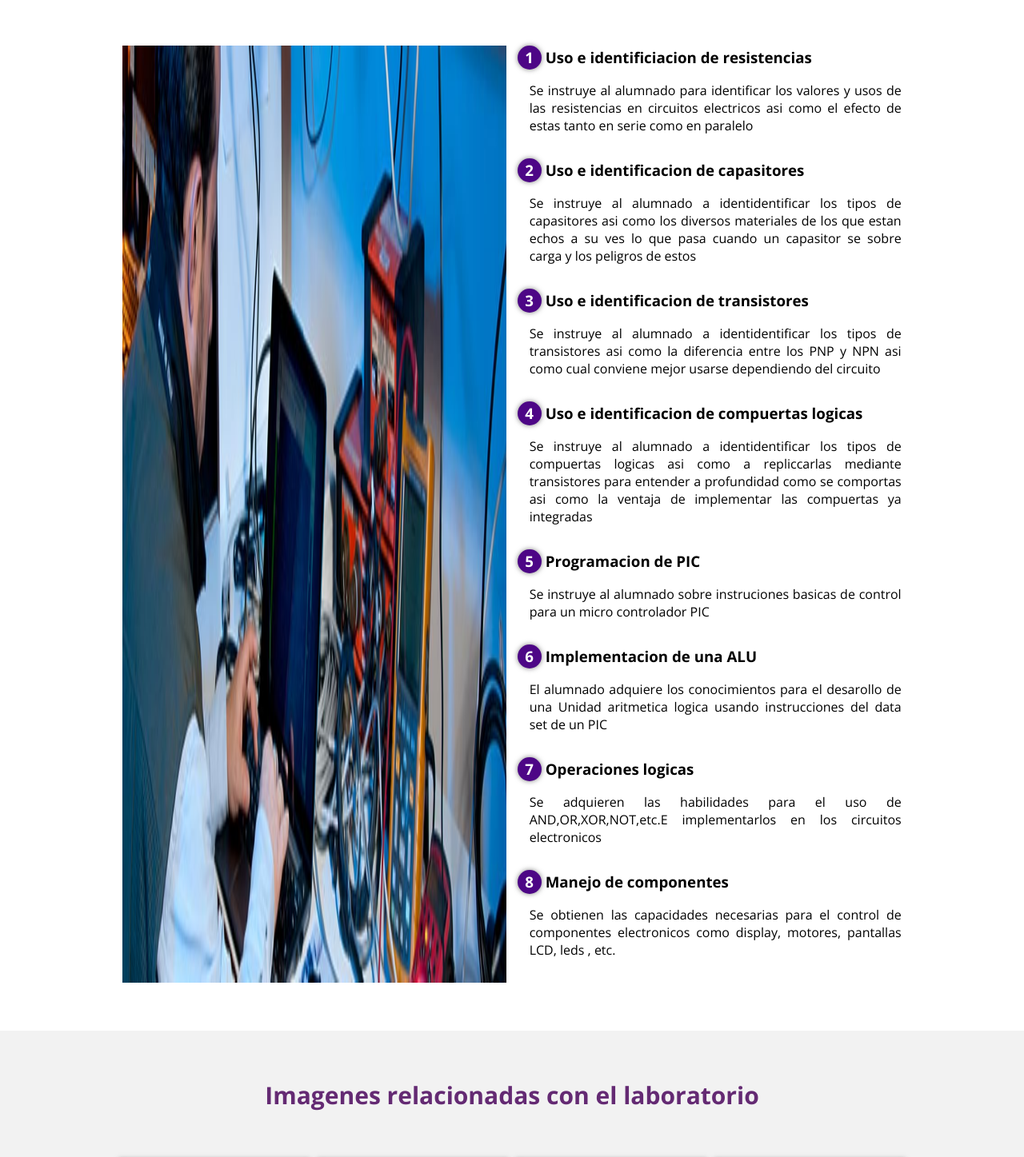
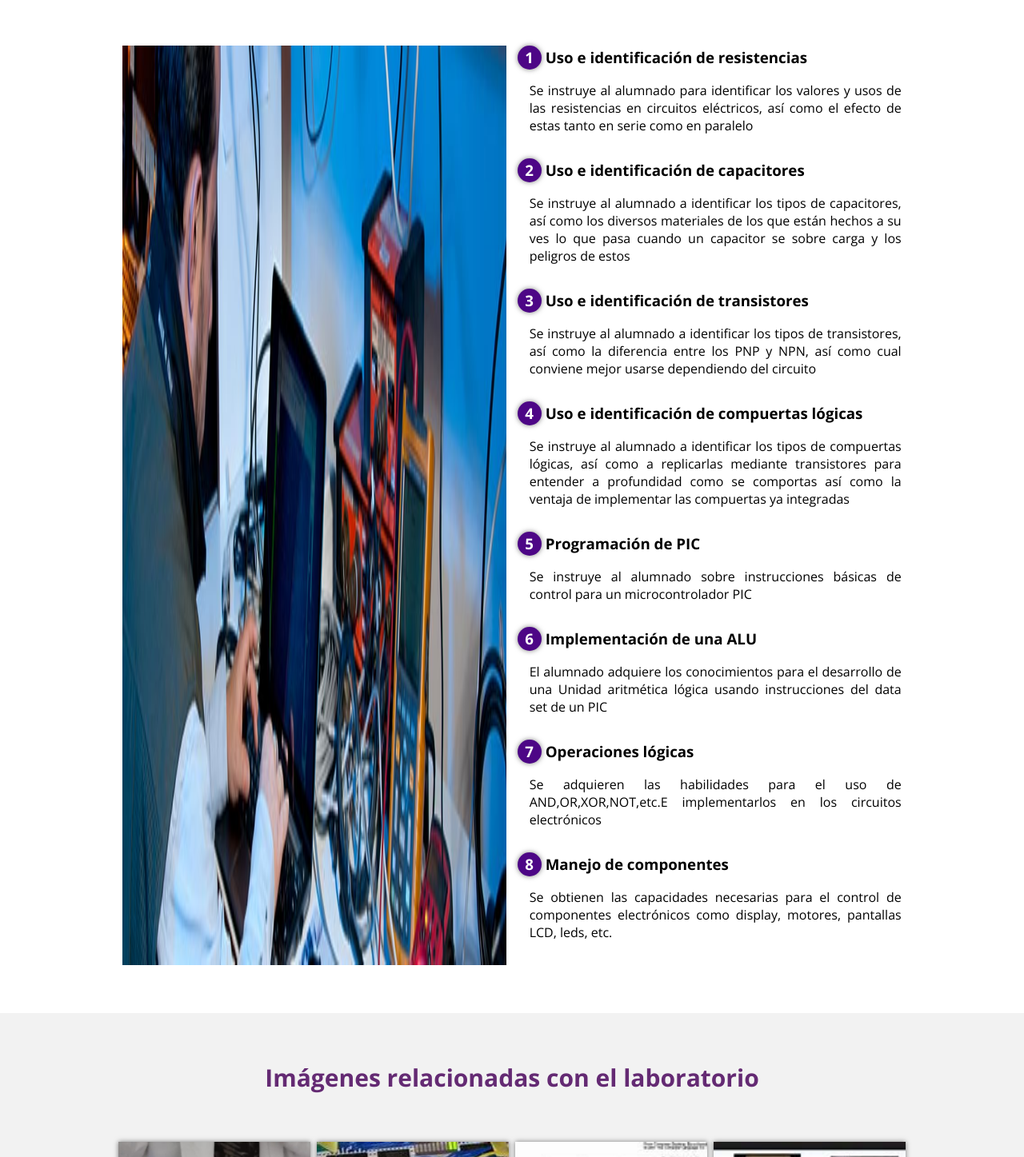
Before and after one commit to Blexsi/pagina, a plain HTML site: page index.html in a window 1280 px wide. Shown: the part 674-2121 px from the top of the page at 80% size. Drawn offline with nearby package versions, Linux system fonts and the light colour scheme.

Commit message:
Add files via upload

```diff
--- a/index.html
+++ b/index.html
@@ -21,8 +21,8 @@
 
         </nav>
         <section class="textos-header">
-            <h1>Laboratorio de Electronica y Arquitectura de Computadoras</h1>
-			<h2>ICO</h2>
+            <h1>Laboratorio de Electrónica y Arquitectura de Computadoras</h1>
+            <h2>ICO</h2>
         </section>
         <div class="wave" style="height: 150px; overflow: hidden;"><svg viewBox="0 0 500 150" preserveAspectRatio="none"
                 style="height: 100%; width: 100%;">
@@ -36,43 +36,43 @@
             <div class="contenedor-sobre-nosotros">
                 <img src="Ico_img/descarga.jpg" alt="" class="imagen-about-us">
                 <div class="contenido-textos">
-                    <h3><span>1</span>Uso e identificiacion de resistencias</h3>
+                    <h3><span>1</span>Uso e identificación de resistencias</h3>
                     <p>Se instruye al alumnado para identificar los valores y usos de las resistencias
-					en circuitos electricos asi como el efecto de estas tanto en
-					serie como en paralelo</p>
+                    en circuitos eléctricos, así como el efecto de estas tanto en
+                    serie como en paralelo</p>
 
-                    <h3><span>2</span>Uso e identificacion de capasitores</h3>
-                    <p>Se instruye al alumnado a identidentificar los tipos de capasitores asi como
-					los diversos materiales de los que estan echos a su ves lo que pasa
-					cuando un capasitor se sobre carga y los peligros de estos</p>
+                    <h3><span>2</span>Uso e identificación de capacitores</h3>
+                    <p>Se instruye al alumnado a identificar los tipos de capacitores, así como
+                    los diversos materiales de los que están hechos a su ves lo que pasa
+                    cuando un capacitor se sobre carga y los peligros de estos</p>
 
 
-                    <h3><span>3</span>Uso e identificacion de transistores</h3>
-                    <p>Se instruye al alumnado a identidentificar los tipos de transistores asi como la diferencia entre
-                    los PNP y NPN asi como cual conviene mejor usarse dependiendo del circuito</p>
+                    <h3><span>3</span>Uso e identificación de transistores</h3>
+                    <p>Se instruye al alumnado a identificar los tipos de transistores, así como la diferencia entre
+                    los PNP y NPN, así como cual conviene mejor usarse dependiendo del circuito</p>
 
-                    <h3><span>4</span>Uso e identificacion de compuertas logicas</h3>
-                    <p>Se instruye al alumnado a identidentificar los tipos de compuertas logicas asi como a repliccarlas
-                    mediante transistores para entender a profundidad como se comportas asi como la ventaja de implementar
+                    <h3><span>4</span>Uso e identificación de compuertas lógicas</h3>
+                    <p>Se instruye al alumnado a identificar los tipos de compuertas lógicas, así como a replicarlas
+                    mediante transistores para entender a profundidad como se comportas así como la ventaja de implementar
                     las compuertas ya integradas</p>
-                    <h3><span>5</span>Programacion de PIC </h3>
-                    <p>Se instruye al alumnado sobre instruciones basicas de control para un micro controlador PIC </p>
+                    <h3><span>5</span>Programación de PIC </h3>
+                    <p>Se instruye al alumnado sobre instrucciones básicas de control para un microcontrolador PIC </p>
 
-                    <h3><span>6</span>Implementacion de una ALU</h3>
-                    <p>El alumnado adquiere los conocimientos para el desarollo de una Unidad aritmetica logica usando instrucciones del data set de un PIC</p>
+                    <h3><span>6</span>Implementación de una ALU</h3>
+                    <p>El alumnado adquiere los conocimientos para el desarrollo de una Unidad aritmética lógica usando instrucciones del data set de un PIC</p>
 
 
-                    <h3><span>7</span>Operaciones logicas</h3>
-                    <p>Se adquieren las habilidades para el uso de AND,OR,XOR,NOT,etc.E implementarlos en los circuitos electronicos  </p>
+                    <h3><span>7</span>Operaciones lógicas</h3>
+                    <p>Se adquieren las habilidades para el uso de AND,OR,XOR,NOT,etc.E implementarlos en los circuitos electrónicos  </p>
 
                     <h3><span>8</span>Manejo de componentes</h3>
-                    <p>Se obtienen las capacidades necesarias para el control de componentes electronicos como display, motores, pantallas LCD, leds , etc. </p>
+                    <p>Se obtienen las capacidades necesarias para el control de componentes electrónicos como display, motores, pantallas LCD, leds, etc. </p>
                 </div>
             </div>
         </section>
         <section class="portafolio">
             <div class="contenedor">
-                <h2 class="titulo">Imagenes relacionadas con el laboratorio</h2>
+                <h2 class="titulo">Imágenes relacionadas con el laboratorio</h2>
                 <div class="galeria-port">
                     <div class="imagen-port">
                         <img src="Ico_img/imge9.jpeg" alt="">
@@ -111,7 +111,7 @@
         </section>
     </main>
     <footer>
-        <h2 class="titulo-final">&copy; Bryan Lopez Lopez | Ingenieria en computacion</h2>
+        <h2 class="titulo-final">&copy; Bryan Lopez Lopez | Ingeniería en Computación</h2>
     </footer>
 </body>
 
```
Also changed, not shown: Redes.html (+8 -8 lines), Softwarer.html (+20 -20 lines).
